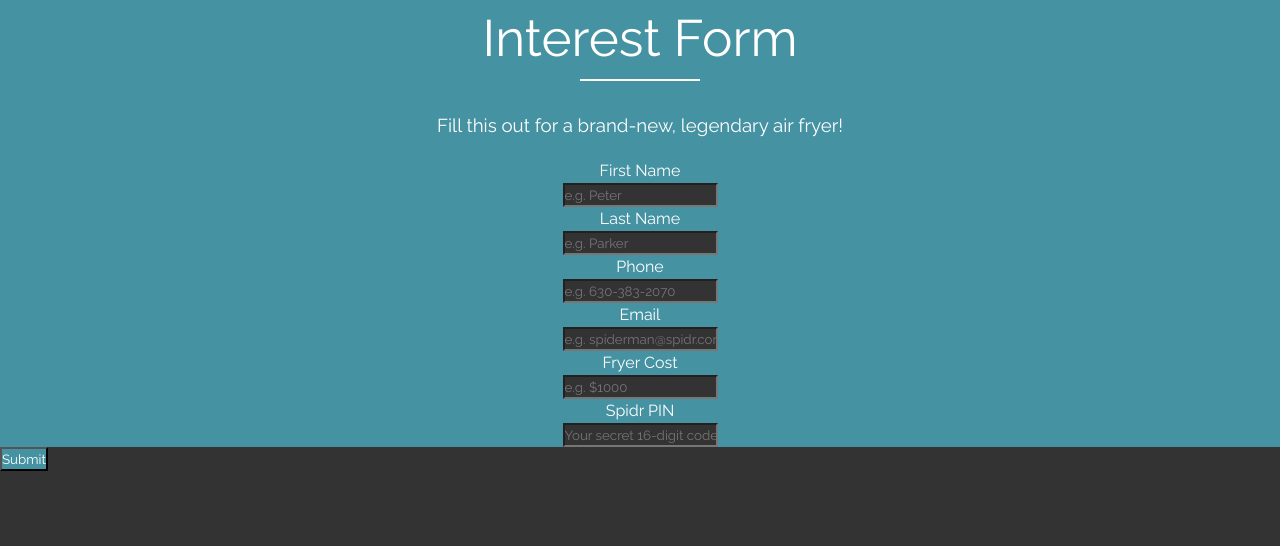
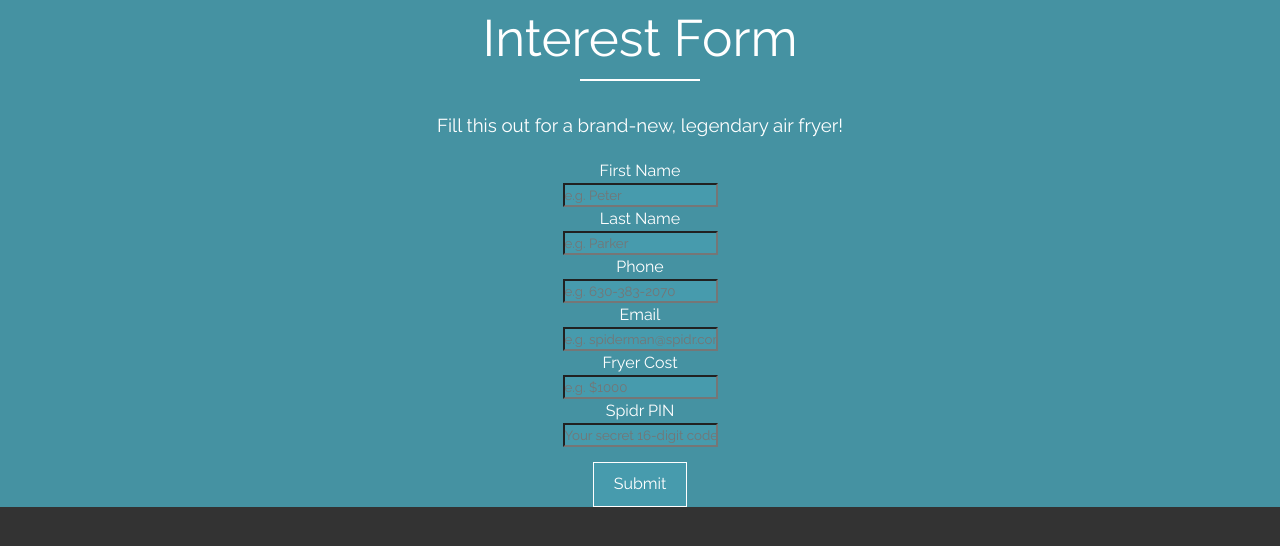
Before and after one commit to tim-fu/spidr-react-form, a React (Vite) app: page / in a window 1280 px wide. Shown: the top 546 px of the page. Built offline with nearby package versions, Linux system fonts and the light colour scheme.

Commit message:
Add styling to submit button, including hover and focus states

```diff
--- a/src/App.jsx
+++ b/src/App.jsx
@@ -48,7 +48,7 @@ export function App() {
               minLength: {value: SECRET_PIN_LENGTH, message: `Length is ${SECRET_PIN_LENGTH}`},
               maxLength: {value: SECRET_PIN_LENGTH, message: `Length is ${SECRET_PIN_LENGTH}`} })} placeholder="Your secret 16-digit code" />
         </label>
-        <button type="submit">Submit</button>
+        <div><button type="submit">Submit</button></div>
       </form>
     </main>
   )
--- a/src/index.css
+++ b/src/index.css
@@ -11,7 +11,7 @@
 }
 
 /* Base form styling */
-form > * {
+form * {
   background-color: rgba(71, 157, 175, 0.9);
   display: flex;
   flex-direction: column;
@@ -36,41 +36,26 @@ h3 {
   padding-bottom: 20px;
 }
 
-/* a {
-  font-weight: 500;
-  color: #646cff;
-  text-decoration: inherit;
-}
-a:hover {
-  color: #535bf2;
-} */
-/*
-body {
-  margin: 0;
-  display: flex;
-  place-items: center;
-  min-width: 320px;
-  min-height: 100vh;
-} */
-
-/* button {
-  border-radius: 8px;
-  border: 1px solid transparent;
+/* Submit */
+button {
+  border: 1px solid white;
   padding: 0.6em 1.2em;
+  margin-top: 15px;
   font-size: 1em;
-  font-weight: 500;
+  font-weight: 400;
   font-family: inherit;
-  background-color: #1a1a1a;
   cursor: pointer;
   transition: border-color 0.25s;
 }
 button:hover {
-  border-color: #646cff;
+  border-color: rgb(86, 172, 189);
+  color: rgb(86, 172, 189);
+  background-color: rgb(0, 0, 0, 0.6);
 }
 button:focus,
 button:focus-visible {
-  outline: 4px auto -webkit-focus-ring-color;
-} */
+  outline: auto 5px rgb(0, 95, 204);
+}
 
 /* @media (prefers-color-scheme: light) {
   :root {
```
